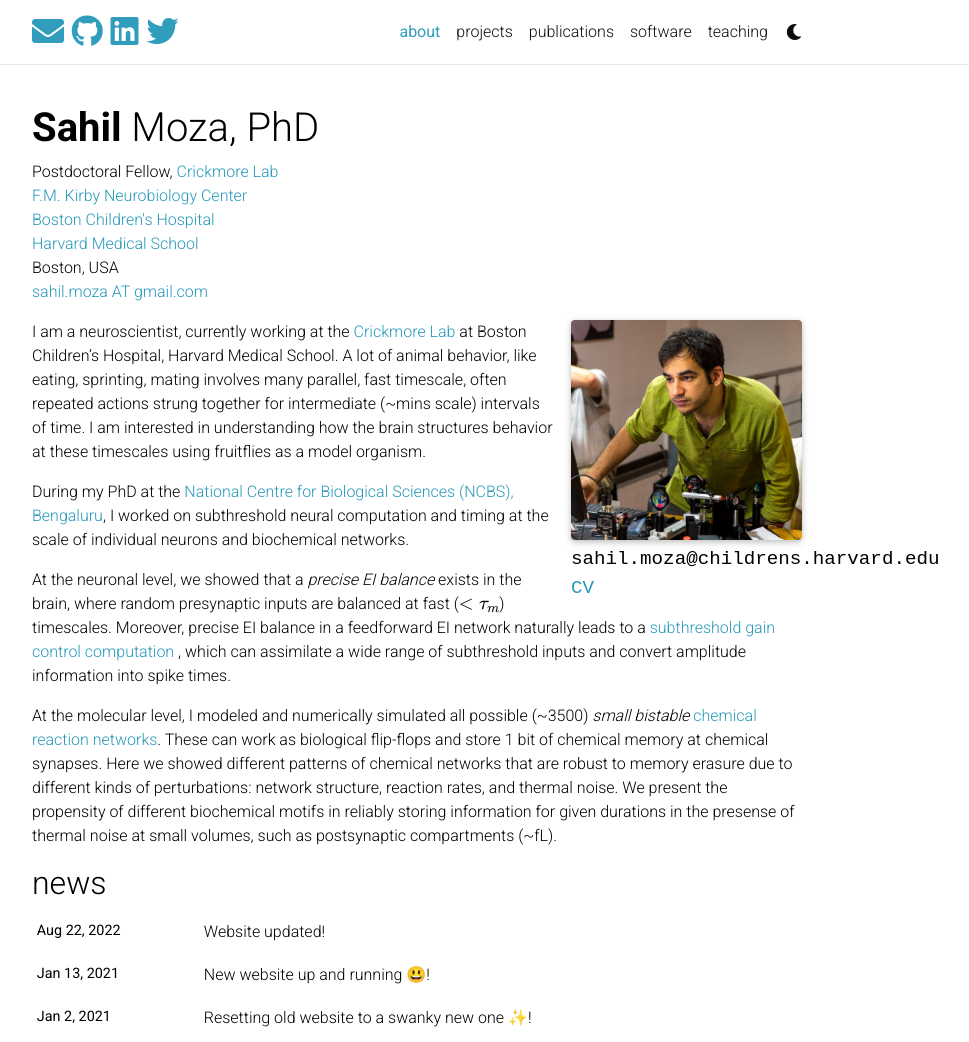
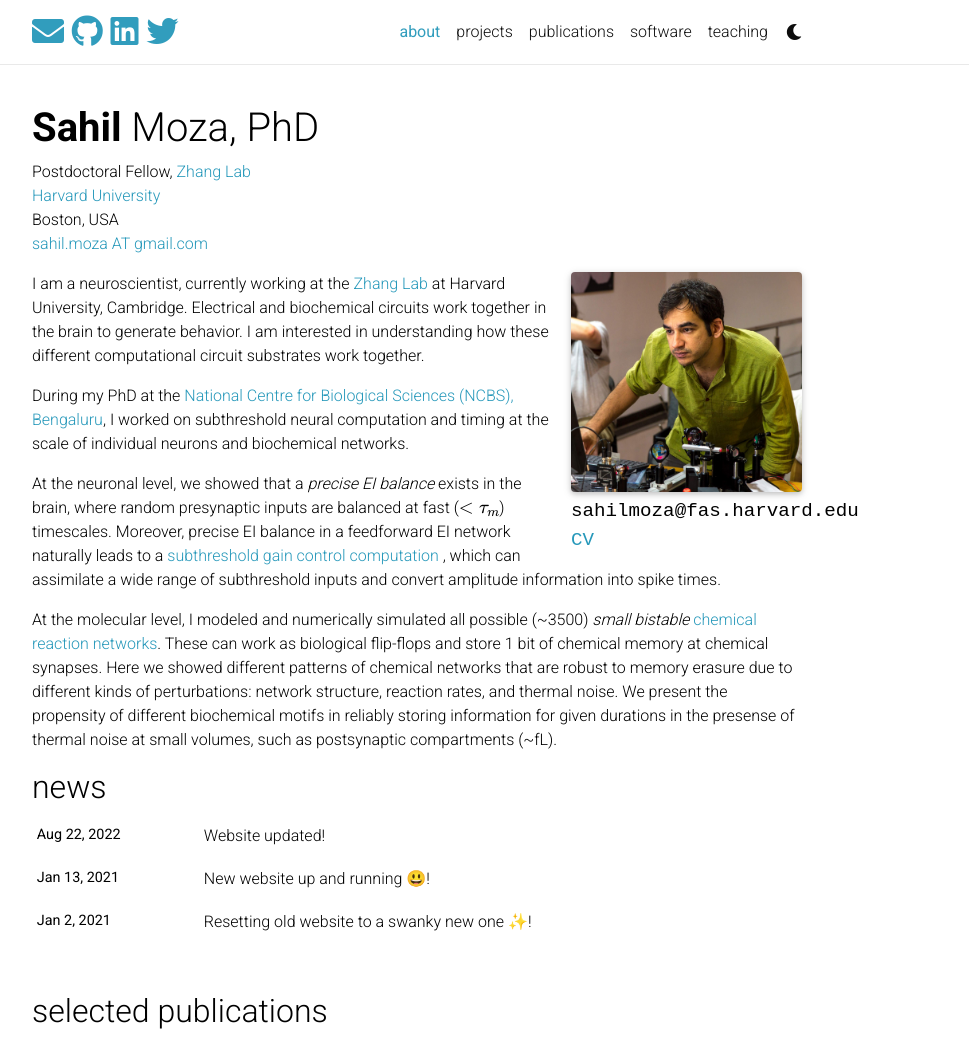
Before and after one commit to sahilm89/sahilm89.github.io, a Jekyll site: the page built from _pages/about.md, in a window 1280 px wide and 1312 px high, cut to the strip 0-1042 px from the top of the window. Shown: the whole strip, without its empty margins (223-1192 px from the left). Built offline with Jekyll 4.4.1, drawn with Linux system fonts in a browser that asks for light colours; nearby versions of some CDN libraries; emoji names are drawn with the system emoji font; a style sheet for code colours, icons or effects is not loaded.

Commit message:
Updated with new creds from Zhang Lab.

```diff
--- a/_pages/about.md
+++ b/_pages/about.md
@@ -3,10 +3,8 @@
 title: about
 permalink: /
 description: |
-    Postdoctoral Fellow, <a href="http://crickmorelab.org"> Crickmore Lab</a><br>
-    <a href="http://kirbyneuro.org">F.M. Kirby Neurobiology Center</a><br>
-    <a href="https://www.childrenshospital.org/">Boston Children's Hospital</a><br>
-    <a href="https://hms.harvard.edu">Harvard Medical School</a><br>
+    Postdoctoral Fellow, <a href="https://zhanglab.oeb.harvard.edu"> Zhang Lab</a><br>
+    <a href="https://fas.harvard.edu">Harvard University</a><br>
     Boston, USA<br>
     <a href="mailto:sahil.moza@gmail.com">sahil.moza AT gmail.com</a>
 
@@ -14,14 +12,14 @@
   align: right
   image: prof_pic.jpg
   address:
-    sahil.moza@childrens.harvard.edu
+    sahilmoza@fas.harvard.edu
     <a href="assets/pdf/SahilCV.pdf">CV</a>
 
 news: true  # includes a list of news items
 selected_papers: true # includes a list of papers marked as "selected={true}"
 social: false  # includes social icons at the bottom of the page
 ---
-I am a neuroscientist, currently working at the <a href="http://crickmorelab.org"> Crickmore Lab </a> at Boston Children's Hospital, Harvard Medical School. A lot of animal behavior, like eating, sprinting, mating involves many parallel, fast timescale, often repeated actions strung together for intermediate (~mins scale) intervals of time. I am interested in understanding how the brain structures behavior at these timescales using fruitflies as a model organism.
+I am a neuroscientist, currently working at the <a href="https://zhanglab.oeb.harvard.edu"> Zhang Lab </a> at Harvard University, Cambridge. Electrical and biochemical circuits work together in the brain to generate behavior. I am interested in understanding how these different computational circuit substrates work together.
 
 During my PhD at the [National Centre for Biological Sciences (NCBS), Bengaluru](http://ncbs.res.in), I worked on subthreshold neural computation and timing at the scale of individual neurons and biochemical networks.
 
```
Also changed, not shown: Gemfile.lock, 2 other files.
